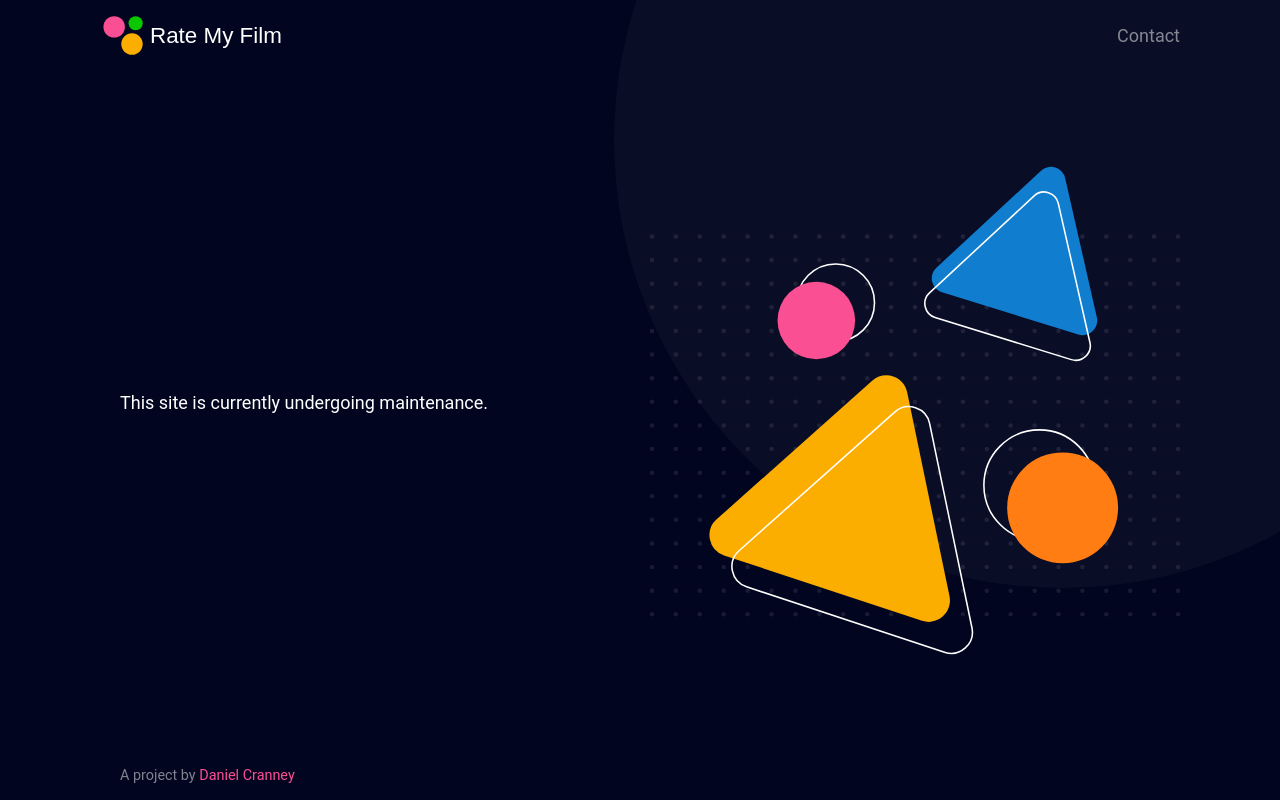
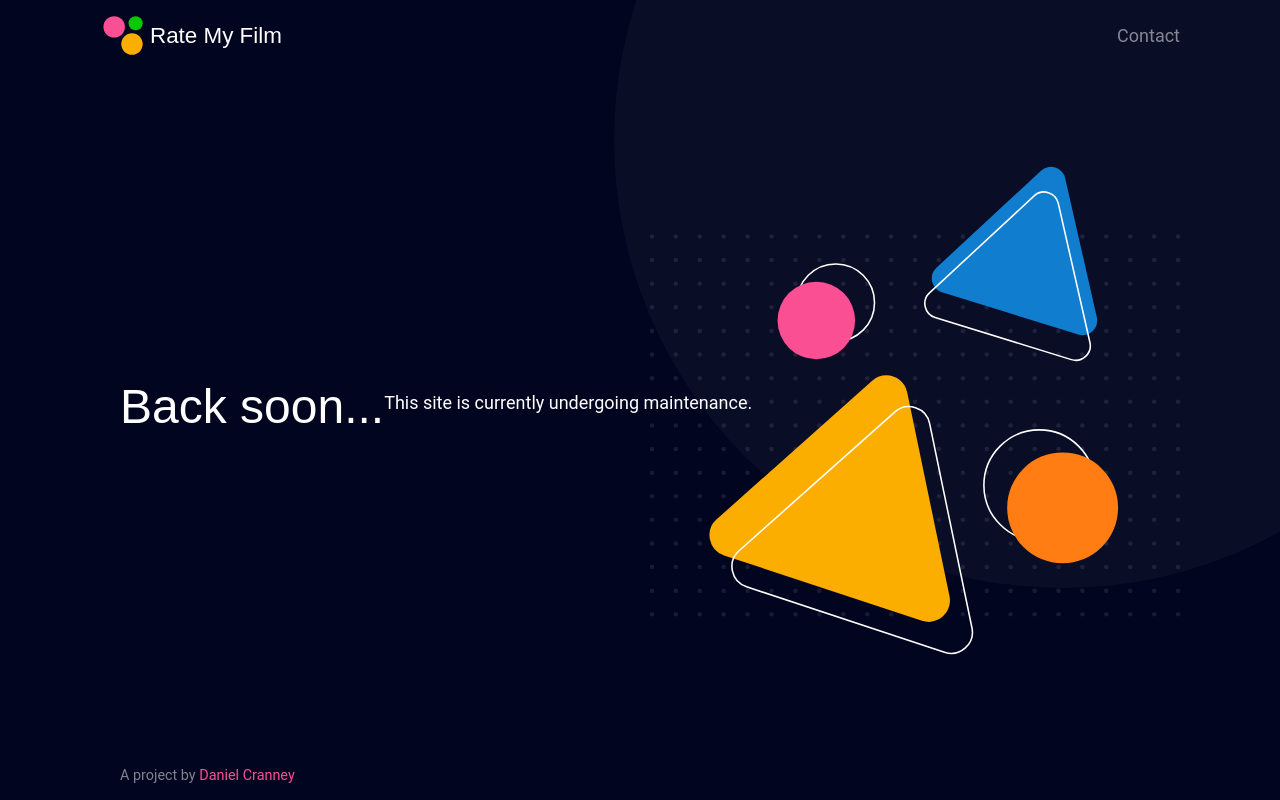
Before and after one commit to danielcranney/rate-my-film, a React (Create React App) app: page / in a window 1280 px wide. Built offline with nearby package versions, Linux system fonts and the light colour scheme; a web font is replaced by a local one.

Commit message:
Update App.js

```diff
--- a/src/App.js
+++ b/src/App.js
@@ -21,6 +21,7 @@ const App = () => {
    </Switch> */}
 
    <main className="main-wrapper landing-bg">
+   <h1>Back soon...</h1>
      <p>This site is currently undergoing maintenance.</p>
    </main>
 
```
